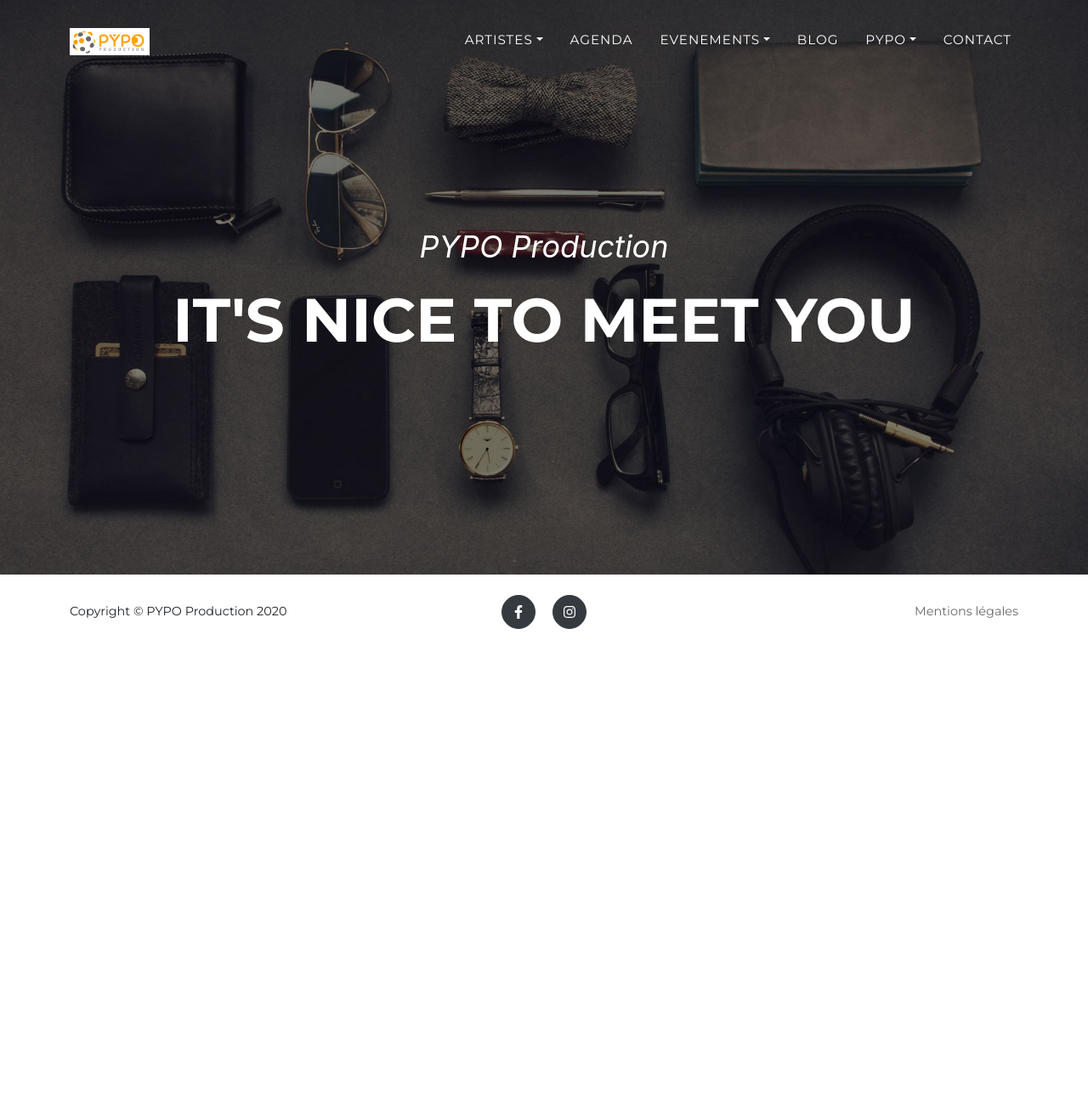
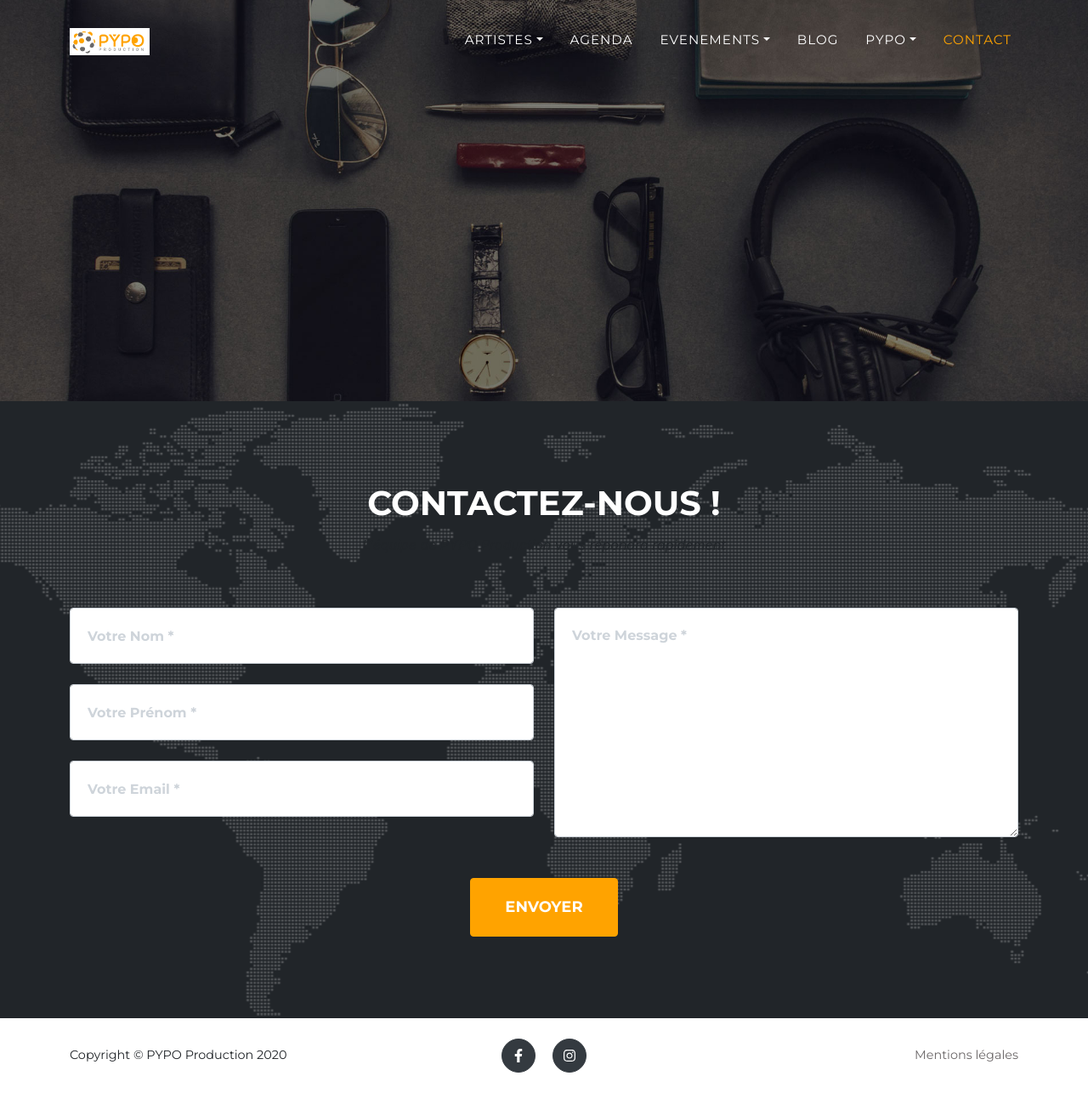
Before and after one commit to Nastyflav/site_PYPO_production, a Django app: template site_pypo/home/templates/home/home_page.html in a window 1280 px wide. Shown: the whole page at 85% size. Before the commit the page ends 740 px from the top, so only its background shows below. Run offline with Django 3.2, Linux system fonts and the light colour scheme; the template is opened without the code that fills it, so the values that code supplies are empty; parts of the project's set-up code (start-up, migrations or seed data) failed here and were passed over; some libraries are stand-ins or nearby versions; some web fonts are replaced.

Commit message:
Added the html code for the contact form

```diff
--- a/site_pypo/home/templates/home/home_page.html
+++ b/site_pypo/home/templates/home/home_page.html
@@ -1,4 +1,5 @@
 {% extends "base.html" %}
+
 {% load static %}
 
 {% block body_class %}template-homepage{% endblock %}
@@ -9,10 +10,45 @@
 <!-- Masthead-->
 <header class="masthead">
     <div class="container">
-        <div class="masthead-subheading">PYPO Production</div>
-        <div class="masthead-heading text-uppercase">It's Nice To Meet You</div>
     </div>
 </header>
 
+<!-- Contact-->
+<section class="page-section" id="contact">
+    <div class="container">
+        <div class="text-center">
+            <h2 class="section-heading text-uppercase">Contactez-nous !</h2>
+            <h3 class="section-subheading">L'équipe de PYPO Production vous répondra rapidement</h3>
+        </div>
+        <form id="contactForm" name="sentMessage" novalidate="novalidate">
+            <div class="row align-items-stretch mb-5">
+                <div class="col-md-6">
+                    <div class="form-group">
+                        <input class="form-control" id="name" type="text" placeholder="Votre Nom *" required="required" data-validation-required-message="Entrez votre nom s'il vous plait" />
+                        <p class="help-block text-danger"></p>
+                    </div>
+                    <div class="form-group">
+                        <input class="form-control" id="firstname" type="text" placeholder="Votre Prénom *" required="required" data-validation-required-message="Entrez votre prénom s'il vous plait" />
+                        <p class="help-block text-danger"></p>
+                    </div>
+                    <div class="form-group">
+                        <input class="form-control" id="email" type="email" placeholder="Votre Email *" required="required" data-validation-required-message="Entrez votre adresse mail s'il vous plait" />
+                        <p class="help-block text-danger"></p>
+                    </div>
+                </div>
+                <div class="col-md-6">
+                    <div class="form-group form-group-textarea mb-md-0">
+                        <textarea class="form-control" id="message" placeholder="Votre Message *" required="required" data-validation-required-message="Entrez votre message s'il vous plait"></textarea>
+                        <p class="help-block text-danger"></p>
+                    </div>
+                </div>
+            </div>
+            <div class="text-center">
+                <div id="success"></div>
+                <button class="btn btn-primary btn-xl text-uppercase" id="sendMessageButton" type="submit">envoyer</button>
+            </div>
+        </form>
+    </div>
+</section>
 
 {% endblock content %}
```
